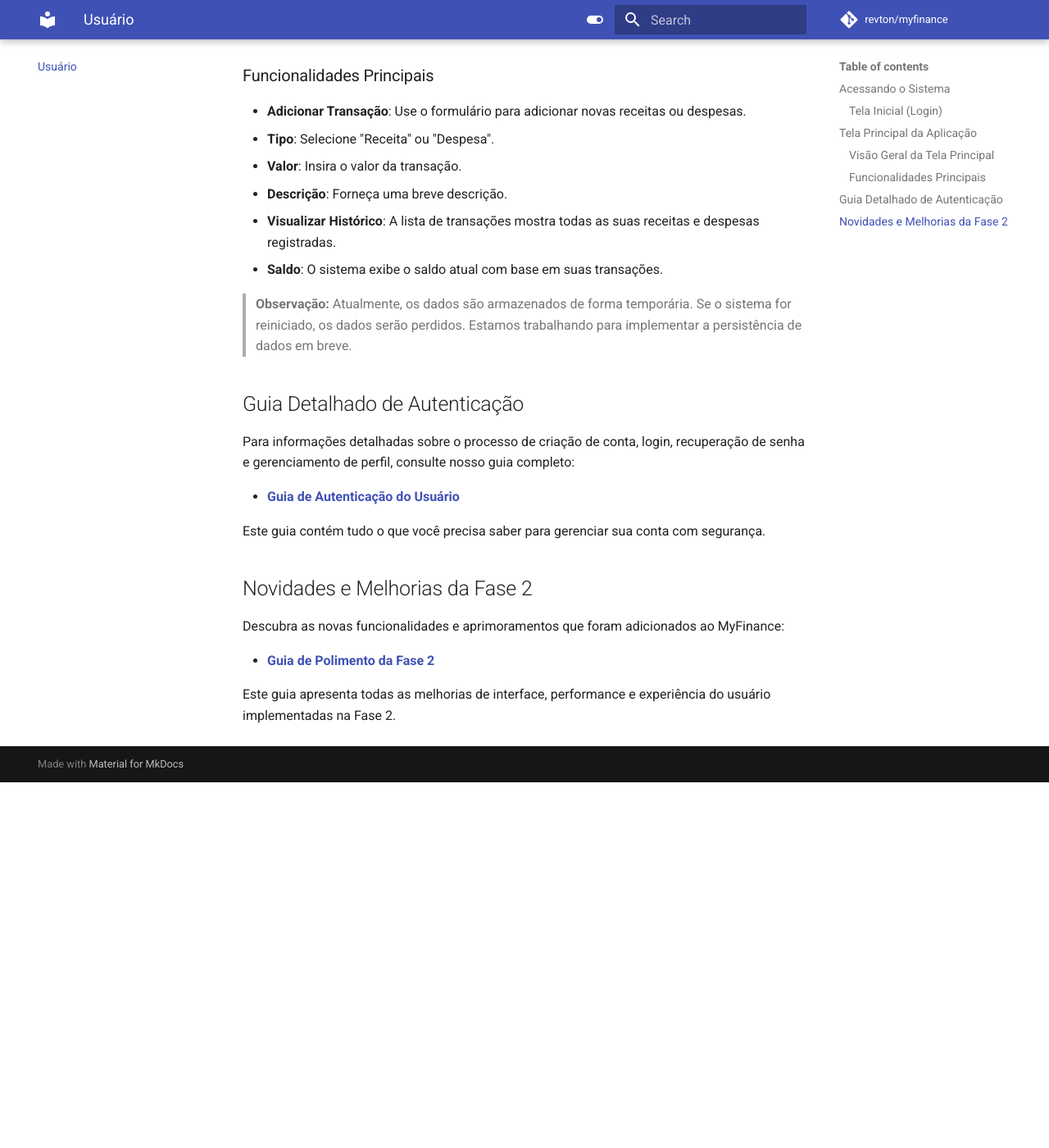
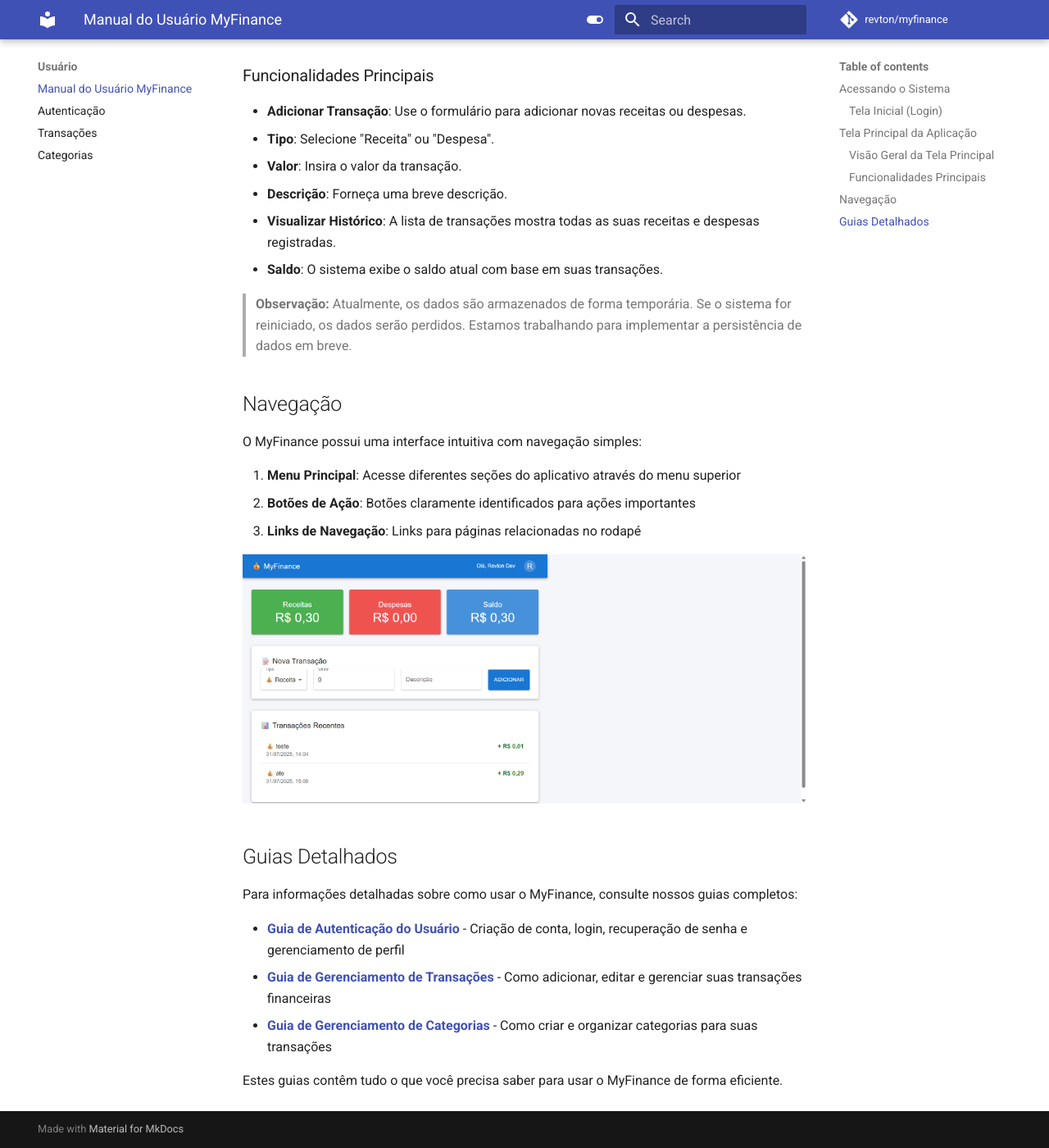
Before and after one commit to revton/myfinance, an MkDocs documentation site: the page built from docs/user/index.md, in a window 1280 px wide and 1400 px high, scrolled down 1514 px. Shown: the whole window at 82% size. Built offline with MkDocs 1.6.1 and Material for MkDocs 9.7.7, drawn with Linux system fonts in a browser that asks for light colours; comment, search, counter and statistics services are not loaded; before the commit the page ends 2468 px from its top, so only the background shows below that.

Commit message:
docs(user): Melhora os guias de usuário e a navegação
- Atualiza o guia de usuário principal com uma nova seção de navegação e links para guias detalhados de autenticação, transações e categorias.

```diff
--- a/docs/user/index.md
+++ b/docs/user/index.md
@@ -36,18 +36,22 @@
 
 > **Observação:** Atualmente, os dados são armazenados de forma temporária. Se o sistema for reiniciado, os dados serão perdidos. Estamos trabalhando para implementar a persistência de dados em breve.
 
-## Guia Detalhado de Autenticação
+## Navegação
 
-Para informações detalhadas sobre o processo de criação de conta, login, recuperação de senha e gerenciamento de perfil, consulte nosso guia completo:
+O MyFinance possui uma interface intuitiva com navegação simples:
 
-- **[Guia de Autenticação do Usuário](autenticacao-guia-usuario.md)**
+1. **Menu Principal**: Acesse diferentes seções do aplicativo através do menu superior
+2. **Botões de Ação**: Botões claramente identificados para ações importantes
+3. **Links de Navegação**: Links para páginas relacionadas no rodapé
 
-Este guia contém tudo o que você precisa saber para gerenciar sua conta com segurança.
+![Navegação do Sistema](screenshot_05_main_application_screen.png)
 
-## Novidades e Melhorias da Fase 2
+## Guias Detalhados
 
-Descubra as novas funcionalidades e aprimoramentos que foram adicionados ao MyFinance:
+Para informações detalhadas sobre como usar o MyFinance, consulte nossos guias completos:
 
-- **[Guia de Polimento da Fase 2](polimento-fase-2.md)**
+- **[Guia de Autenticação do Usuário](autenticacao-guia-usuario.md)** - Criação de conta, login, recuperação de senha e gerenciamento de perfil
+- **[Guia de Gerenciamento de Transações](transacoes-guia-usuario.md)** - Como adicionar, editar e gerenciar suas transações financeiras
+- **[Guia de Gerenciamento de Categorias](categorias-guia-usuario.md)** - Como criar e organizar categorias para suas transações
 
-Este guia apresenta todas as melhorias de interface, performance e experiência do usuário implementadas na Fase 2.
+Estes guias contêm tudo o que você precisa saber para usar o MyFinance de forma eficiente.
--- a/mkdocs.yml
+++ b/mkdocs.yml
@@ -60,7 +60,11 @@
     - dev/env-setup.md
     - dev/supabase-environments.md
     - dev/migration-sqlalchemy-summary.md
-  - Usuário: user/index.md
+  - Usuário:
+      - user/index.md
+      - Autenticação: user/autenticacao-guia-usuario.md
+      - Transações: user/transacoes-guia-usuario.md
+      - Categorias: user/categorias-guia-usuario.md
   - Deploy: deploy.md
   - Testes: local-testing.md
 
```
Also changed, not shown: docs/user/autenticacao-guia-usuario.md (line endings or trailing spaces).
